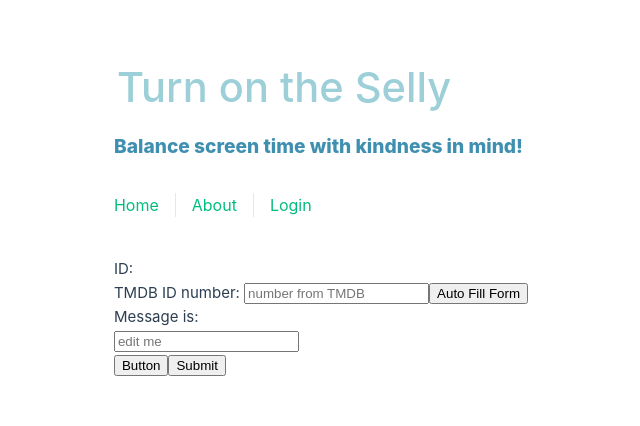
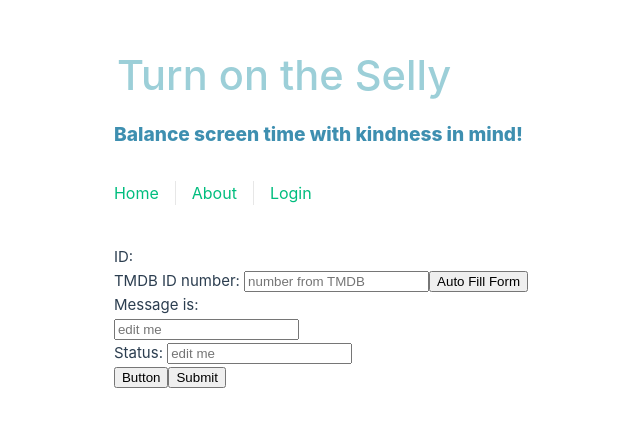
Before and after one commit to TurnOnTheSELly/client-gateway, a Vue app: page /createShows in a window 1280 px wide. Shown: the part 180-606 px from the top of the page, without its empty margins (319-959 px from the left). Built offline with nearby package versions, Linux system fonts and the light colour scheme; what vue3-google-login would draw is missing.

Commit message:
added show form

```diff
--- /dev/null
+++ b/src/stores/showform.js
@@ -0,0 +1,26 @@
+import { ref } from 'vue'
+import { defineStore } from 'pinia'
+
+export const useShowFormStore = defineStore('showForm', () => {
+  const showID = ref(null)
+  const showName = ref(null)
+  const showImg = ref(null)
+  const showWebsite = ref(null)
+  const showOverview = ref(null)
+  const showGenres = ref([])
+  const showPosterPath = ref(null)
+
+
+
+  function $reset() {
+    showName.value = null
+    showImg.value = null
+    showWebsite.value = null
+    showOverview.value = null
+    showGenres.value = []
+    showPosterPath.value = null
+  }
+
+  return [showID, showName, showImg, showWebsite, showOverview, showGenres, showPosterPath, $reset ]
+
+})
--- a/src/views/CreateShowsView.vue
+++ b/src/views/CreateShowsView.vue
@@ -1,70 +1,68 @@
 <script setup>
     import { ref } from 'vue';
+    import { useShowFormStore } from '@/stores/showform';
 
-    // new_data[:name] = all_data[0][:original_name]
-    //     new_data[:img] = all_data[0][:backdrop_path]
-    //     new_data[:website] = all_data[0][:homepage]
-    //     new_data[:overview] = all_data[0][:overview]
-    //     new_data[:genres] = all_data[0][:genres]
-    //     new_data[:poster_path] = all_data[0][:poster_path]
-    //     new_data[:visible] = true
-    const showID =defineModel("idModel")
-    const showName = defineModel("showModel")
-    const showImg = defineModel("imgModel")
-    const showWebsite= defineModel("webModel")
-    const showOverview = defineModel("overviewModel")
-    const showGenres = defineModel("genresModel")
-    const showPosterPath = defineModel("posterModel")
-    const visible = ref()
+    const showForm = useShowFormStore();
+
+
+    // const showID =defineModel("idModel")
+    // const showName = defineModel("showModel")
+    // const showImg = defineModel("imgModel")
+    // const showWebsite= defineModel("webModel")
+    // const showOverview = defineModel("overviewModel")
+    // const showGenres = defineModel("genresModel")
+    // const showPosterPath = defineModel("posterModel")
+    // const visible = ref()
     const beCode = ref(null)
 
 
 
 
     function makeDog(){
-        showName.value = "dog"
+        // showName.value = "dog"
+        showForm.showName = "dog"
     }
     function submit() {
-        console.warn(showName.value)
+        console.warn(showForm.showName)
     }
-    async function findShowDetails() {
-        const headers = { "Content-Type": "application/json" };
-        const response = await fetch(`http://localhost:3000/api/v1/show_services/${showID.value}`, { headers })
-        if (response.status == 201) {
-            const data = await response.json()
-            console.log(data)
-            showName.value = data.name
-            showImg.value = data.img
-            showWebsite.value = data.website
-            showOverview.value = data.overview
-            showGenres.value = data.genres
-            showPosterPath.value = data.poster_path
-            visible.value = data.visible
-            beCode.value = response.status
-        } else if (response.status == 204){
-            beCode.value = 204
-        } else if (response.status == 304){
-            beCode.value = 304
-        } else {
-            beCode.value = 9000
-        }
-
-            // .then(response => console.log(response.status))
-            // .then(data => (console.log(data)));
-    }
+    // async function findShowDetails() {
+    //     const headers = { "Content-Type": "application/json" };
+    //     const response = await fetch(`http://localhost:3000/api/v1/show_services/${showID.value}`, { headers })
+    //     if (response.status == 201) {
+    //         const data = await response.json()
+    //         console.log(data)
+    //         showName.value = data.name
+    //         showImg.value = data.img
+    //         showWebsite.value = data.website
+    //         showOverview.value = data.overview
+    //         showGenres.value = data.genres
+    //         showPosterPath.value = data.poster_path
+    //         visible.value = data.visible
+    //         beCode.value = response.status
+    //     } else if (response.status == 204){
+    //         beCode.value = 204
+    //     } else if (response.status == 304){
+    //         beCode.value = 304
+    //     } else {
+    //         beCode.value = 9000
+    //     }
+    // }
 </script>
 
 <template>
     <p v-if= "beCode === 204">ID number not found</p>
     <p v-if= "beCode === 304">Already exists: please use another ID number</p>
+    <p v-if= "beCode === 9000">Something went wrong</p>
 
-    <p> ID: {{ showID }}</p>
+    <p> ID: {{ showForm.showID }}</p>
     <form>
         <label>TMDB ID number:  </label>
-        <input v-model="showID" placeholder="number from TMDB" />
+        <input v-model="showForm.showID" placeholder="number from TMDB" />
         <button type="button" @click="findShowDetails()">Auto Fill Form</button>
-        <p>Message is: {{ showName }}</p>
-        <input v-model="showName" placeholder="edit me" />
+        <p>Message is: {{ showForm.showName }}</p>
+        <input v-model="showForm.showName" placeholder="edit me" /> <br>
+        <label>Status: {{ beCode }}</label>
+        <input v-model="beCode" placeholder="edit me" />
     </form>
     <button @click="makeDog()">Button</button>
     <button @click="submit()">Submit</button>
```
